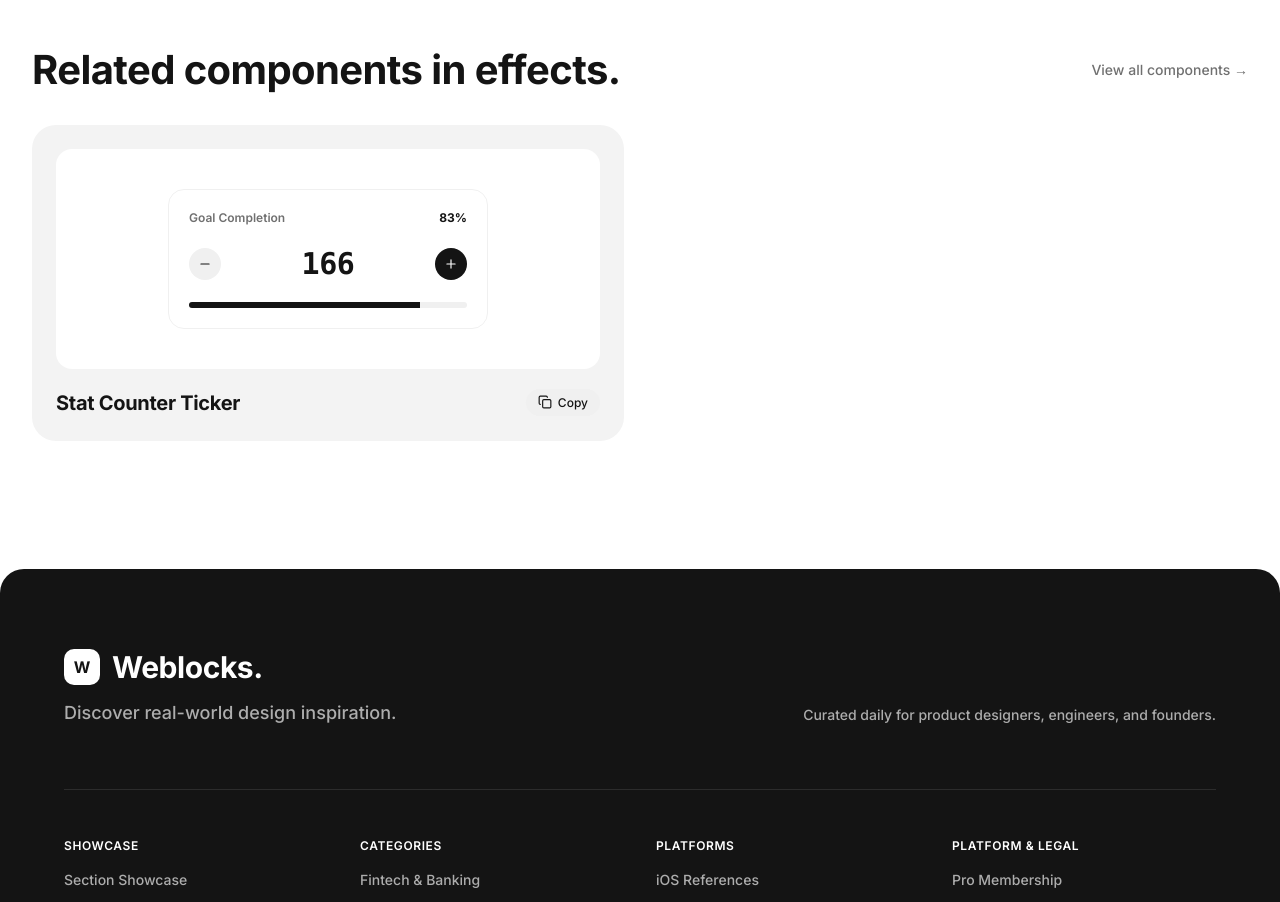
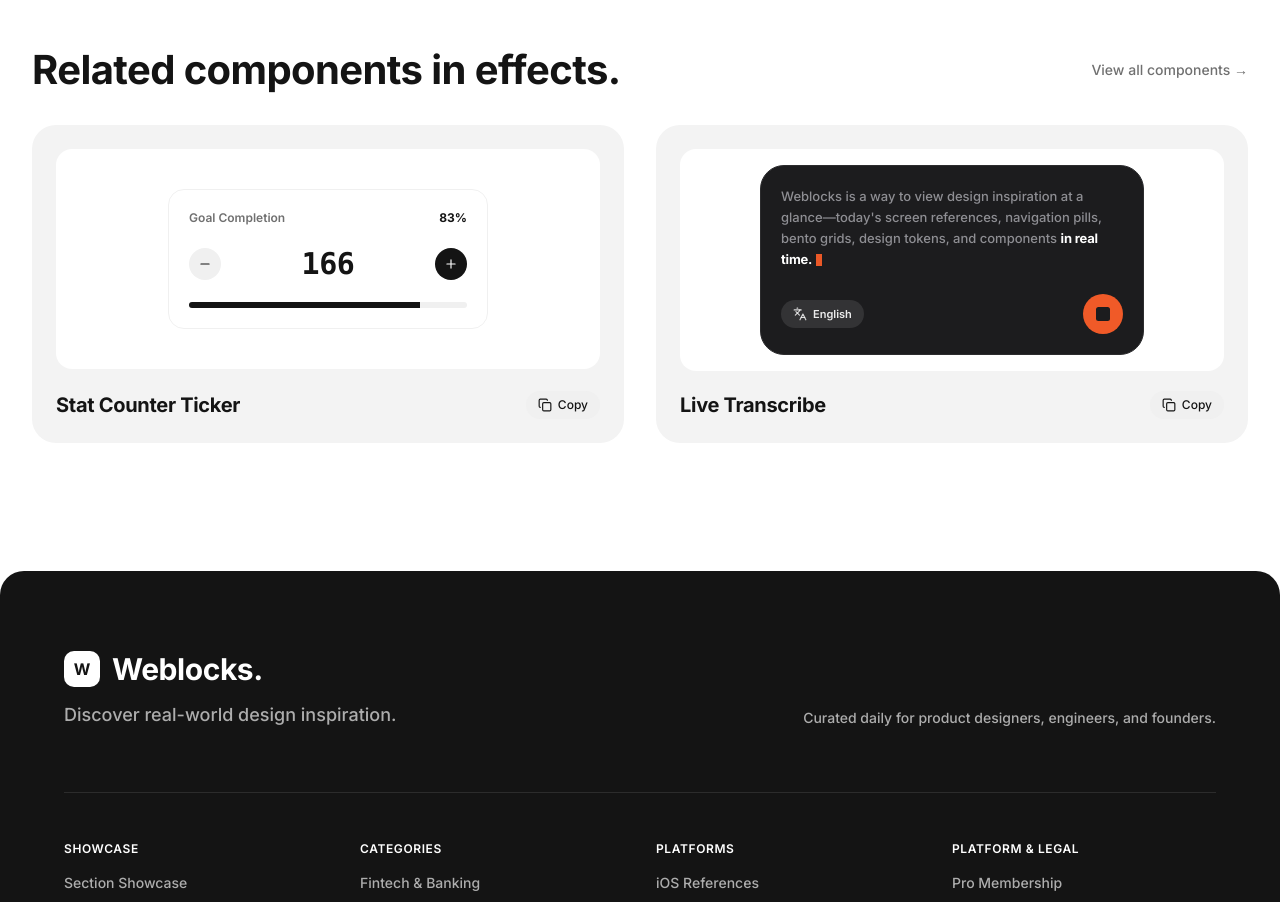
Before and after one commit to LiveKryptiah/WeBlocks, a Next.js app: page /components/audio-lyrics-scrubber in a window 1280 px wide. Shown: the part 1160-2062 px from the top of the page. Built offline with nearby package versions, Linux system fonts and the light colour scheme.

Commit message:
Add Live Transcribe component under Effects & Media category adapted for Weblocks

```diff
--- a/src/components/components-library/live-previews.tsx
+++ b/src/components/components-library/live-previews.tsx
@@ -1043,6 +1043,117 @@ export function LiveStatCounterTicker() {
   );
 }
 
+// 15. Live Transcribe (Effects & Media)
+export function LiveTranscribe() {
+  const [isRecording, setIsRecording] = useState(true);
+  const [language, setLanguage] = useState("English");
+  const [wordIndex, setWordIndex] = useState(6);
+  const [sentenceIdx, setSentenceIdx] = useState(0);
+
+  const sentences = [
+    "Weblocks is a way to view design inspiration at a glance—today's screen references, navigation pills, bento grids, design tokens, and components in real time.",
+    "Transform curated mobile references into production React code—instant token export, zero drop shadows, tight hairline borders, and fluid responsive layouts.",
+  ];
+
+  const words = sentences[sentenceIdx].split(" ");
+
+  // Auto-streaming live transcription word-by-word
+  useEffect(() => {
+    if (!isRecording) return;
+
+    const timer = setInterval(() => {
+      setWordIndex((prev) => {
+        if (prev >= words.length) {
+          // Pause at end then switch sentence
+          setTimeout(() => {
+            setSentenceIdx((s) => (s + 1) % sentences.length);
+            setWordIndex(4);
+          }, 2000);
+          return words.length;
+        }
+        return prev + 1;
+      });
+    }, 280);
+
+    return () => clearInterval(timer);
+  }, [isRecording, words.length, sentences.length]);
+
+  const committedWords = words.slice(0, Math.max(0, wordIndex - 3)).join(" ");
+  const activeWords = words.slice(Math.max(0, wordIndex - 3), wordIndex).join(" ");
+
+  const languages = ["English", "Design Spec", "TypeScript"];
+  const handleToggleLang = () => {
+    setLanguage((prev) => {
+      const idx = languages.indexOf(prev);
+      return languages[(idx + 1) % languages.length];
+    });
+  };
+
+  return (
+    <div className="w-full max-w-sm rounded-3xl bg-[#1c1c1e] text-white p-5 border border-[#2c2c2e] flex flex-col justify-between gap-5 select-none transition-all duration-200">
+      {/* Real-time speech transcript */}
+      <div className="min-h-[76px] text-xs sm:text-[13px] leading-relaxed font-medium">
+        <span className="text-[#8e8e93] transition-colors duration-200">
+          {committedWords}{committedWords ? " " : ""}
+        </span>
+        <span className="text-white font-bold tracking-tight inline transition-all duration-150">
+          {activeWords}
+        </span>
+        {isRecording && (
+          <span className="inline-block w-1.5 h-3 ml-1 bg-[#f05a28] rounded-xs animate-pulse align-middle" />
+        )}
+      </div>
+
+      {/* Bottom controls: Language Pill & Record/Stop Button */}
+      <div className="flex items-center justify-between pt-1">
+        {/* Language Badge */}
+        <button
+          type="button"
+          onClick={handleToggleLang}
+          className="inline-flex items-center gap-1.5 px-3 py-1.5 rounded-full bg-white/10 hover:bg-white/15 text-white/90 text-[11px] font-semibold transition-colors cursor-pointer"
+          title="Toggle Language"
+        >
+          {/* 文A Language icon */}
+          <svg
+            className="w-3.5 h-3.5 text-white/80"
+            viewBox="0 0 24 24"
+            fill="none"
+            stroke="currentColor"
+            strokeWidth="2"
+            strokeLinecap="round"
+            strokeLinejoin="round"
+          >
+            <path d="m5 8 6 6" />
+            <path d="m4 14 6-6 2-3" />
+            <path d="M2 5h12" />
+            <path d="M7 2h1" />
+            <path d="m22 22-5-10-5 10" />
+            <path d="M14 18h6" />
+          </svg>
+          <span>{language}</span>
+        </button>
+
+        {/* Record / Stop Button */}
+        <button
+          type="button"
+          onClick={() => setIsRecording(!isRecording)}
+          className="relative w-10 h-10 rounded-full bg-[#f05a28] hover:bg-[#ff6838] flex items-center justify-center transition-transform active:scale-90 cursor-pointer shadow-none"
+          title={isRecording ? "Stop transcribing" : "Start transcribing"}
+        >
+          {isRecording && (
+            <span className="absolute inset-0 rounded-full bg-[#f05a28] animate-ping opacity-30 pointer-events-none" />
+          )}
+          {isRecording ? (
+            <span className="w-3.5 h-3.5 rounded-[2.5px] bg-[#1c1c1e]" />
+          ) : (
+            <span className="w-3.5 h-3.5 rounded-full bg-[#1c1c1e]" />
+          )}
+        </button>
+      </div>
+    </div>
+  );
+}
+
 // Component lookup map by slug
 export const LIVE_COMPONENTS_MAP: Record<string, React.ComponentType> = {
   "floating-nav-pill": LiveFloatingNavPill,
@@ -1059,4 +1170,5 @@ export const LIVE_COMPONENTS_MAP: Record<string, React.ComponentType> = {
   "spotlight-dialog": LiveSpotlightDialog,
   "audio-lyrics-scrubber": LiveAudioLyricsScrubber,
   "stat-counter-ticker": LiveStatCounterTicker,
+  "live-transcribe": LiveTranscribe,
 };
--- a/src/data/components-data.ts
+++ b/src/data/components-data.ts
@@ -915,6 +915,146 @@ export function StatCounterTicker() {
   );
 }`,
   },
+  {
+    id: "comp-15",
+    slug: "live-transcribe",
+    title: "Live Transcribe",
+    description: "Real-time voice-to-text transcription card with dynamic streaming text, language badge, and audio record control adapted for Weblocks.",
+    category: "effects",
+    tier: "free",
+    cliCommand: "npx weblocks add live-transcribe",
+    dependencies: ["lucide-react"],
+    tags: ["transcribe", "voice", "audio", "speech-to-text", "media", "ai", "streaming"],
+    props: [
+      { name: "initialLanguage", type: "string", default: "English", description: "Default transcription language" },
+      { name: "autoStart", type: "boolean", default: "true", description: "Whether to start streaming on mount" },
+      { name: "onToggle", type: "(isRecording: boolean) => void", description: "Callback when record/stop button is clicked" },
+    ],
+    code: `"use client";
+
+import React, { useState, useEffect } from "react";
+
+export function LiveTranscribe({
+  initialLanguage = "English",
+  autoStart = true,
+  onToggle,
+}: {
+  initialLanguage?: string;
+  autoStart?: boolean;
+  onToggle?: (isRecording: boolean) => void;
+}) {
+  const [isRecording, setIsRecording] = useState(autoStart);
+  const [language, setLanguage] = useState(initialLanguage);
+  const [wordIndex, setWordIndex] = useState(6);
+  const [sentenceIdx, setSentenceIdx] = useState(0);
+
+  const sentences = [
+    "Weblocks is a way to view design inspiration at a glance—today's screen references, navigation pills, bento grids, design tokens, and components in real time.",
+    "Transform curated mobile references into production React code—instant token export, zero drop shadows, tight hairline borders, and fluid responsive layouts.",
+  ];
+
+  const words = sentences[sentenceIdx].split(" ");
+
+  useEffect(() => {
+    if (!isRecording) return;
+
+    const timer = setInterval(() => {
+      setWordIndex((prev) => {
+        if (prev >= words.length) {
+          setTimeout(() => {
+            setSentenceIdx((s) => (s + 1) % sentences.length);
+            setWordIndex(4);
+          }, 2000);
+          return words.length;
+        }
+        return prev + 1;
+      });
+    }, 280);
+
+    return () => clearInterval(timer);
+  }, [isRecording, words.length, sentences.length]);
+
+  const committedWords = words.slice(0, Math.max(0, wordIndex - 3)).join(" ");
+  const activeWords = words.slice(Math.max(0, wordIndex - 3), wordIndex).join(" ");
+
+  const languages = ["English", "Design Spec", "TypeScript"];
+  const handleToggleLang = () => {
+    setLanguage((prev) => {
+      const idx = languages.indexOf(prev);
+      return languages[(idx + 1) % languages.length];
+    });
+  };
+
+  const handleToggleRecording = () => {
+    const next = !isRecording;
+    setIsRecording(next);
+    onToggle?.(next);
+  };
+
+  return (
+    <div className="w-full max-w-sm rounded-3xl bg-[#1c1c1e] text-white p-5 border border-[#2c2c2e] flex flex-col justify-between gap-5 select-none transition-all duration-200">
+      {/* Real-time speech transcript */}
+      <div className="min-h-[76px] text-xs sm:text-[13px] leading-relaxed font-medium">
+        <span className="text-[#8e8e93] transition-colors duration-200">
+          {committedWords}{committedWords ? " " : ""}
+        </span>
+        <span className="text-white font-bold tracking-tight inline transition-all duration-150">
+          {activeWords}
+        </span>
+        {isRecording && (
+          <span className="inline-block w-1.5 h-3 ml-1 bg-[#f05a28] rounded-xs animate-pulse align-middle" />
+        )}
+      </div>
+
+      {/* Bottom controls: Language Pill & Record/Stop Button */}
+      <div className="flex items-center justify-between pt-1">
+        {/* Language Badge */}
+        <button
+          type="button"
+          onClick={handleToggleLang}
+          className="inline-flex items-center gap-1.5 px-3 py-1.5 rounded-full bg-white/10 hover:bg-white/15 text-white/90 text-[11px] font-semibold transition-colors cursor-pointer"
+          title="Toggle Language"
+        >
+          <svg
+            className="w-3.5 h-3.5 text-white/80"
+            viewBox="0 0 24 24"
+            fill="none"
+            stroke="currentColor"
+            strokeWidth="2"
+            strokeLinecap="round"
+            strokeLinejoin="round"
+          >
+            <path d="m5 8 6 6" />
+            <path d="m4 14 6-6 2-3" />
+            <path d="M2 5h12" />
+            <path d="M7 2h1" />
+            <path d="m22 22-5-10-5 10" />
+            <path d="M14 18h6" />
+          </svg>
+          <span>{language}</span>
+        </button>
+
+        {/* Record / Stop Button */}
+        <button
+          type="button"
+          onClick={handleToggleRecording}
+          className="relative w-10 h-10 rounded-full bg-[#f05a28] hover:bg-[#ff6838] flex items-center justify-center transition-transform active:scale-90 cursor-pointer shadow-none"
+          title={isRecording ? "Stop transcribing" : "Start transcribing"}
+        >
+          {isRecording && (
+            <span className="absolute inset-0 rounded-full bg-[#f05a28] animate-ping opacity-30 pointer-events-none" />
+          )}
+          {isRecording ? (
+            <span className="w-3.5 h-3.5 rounded-[2.5px] bg-[#1c1c1e]" />
+          ) : (
+            <span className="w-3.5 h-3.5 rounded-full bg-[#1c1c1e]" />
+          )}
+        </button>
+      </div>
+    </div>
+  );
+}`,
+  },
 ];
 
 export function getComponentDesignMd(component: UIComponentEntity): string {
```
